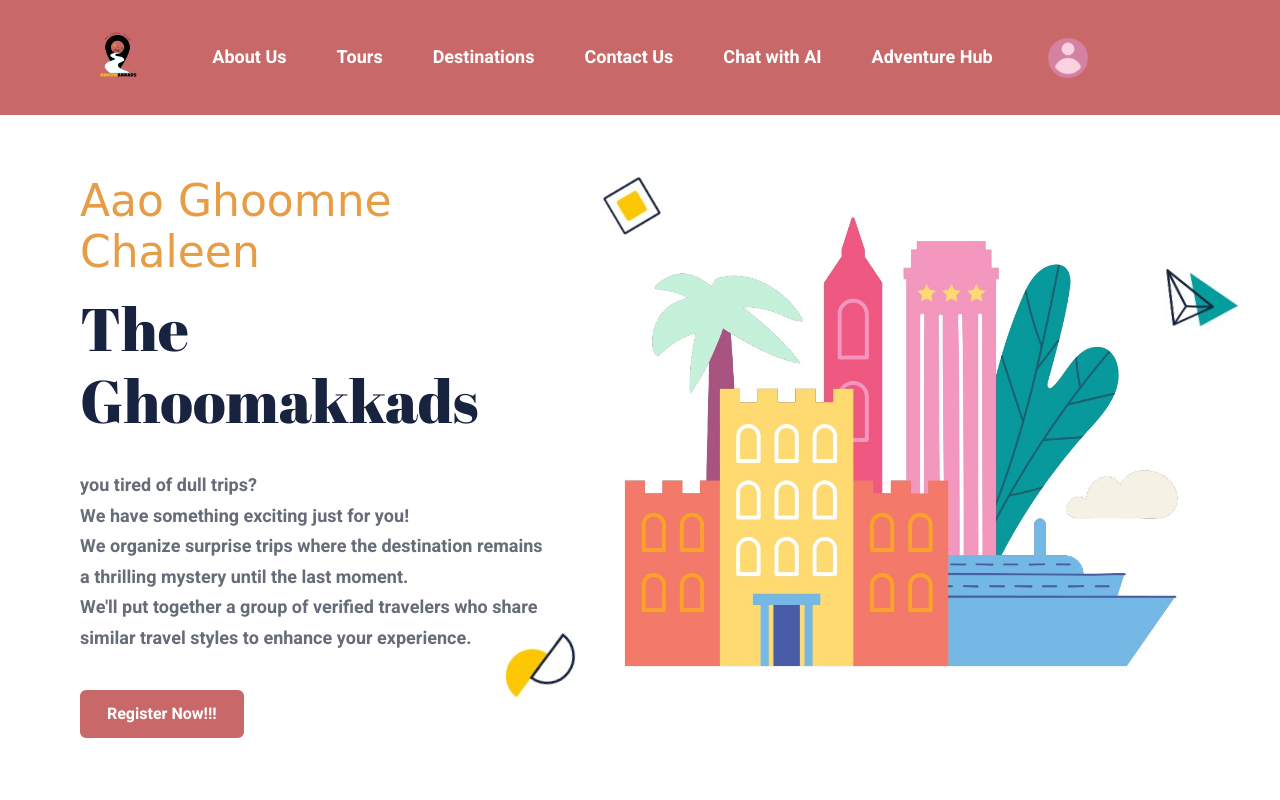
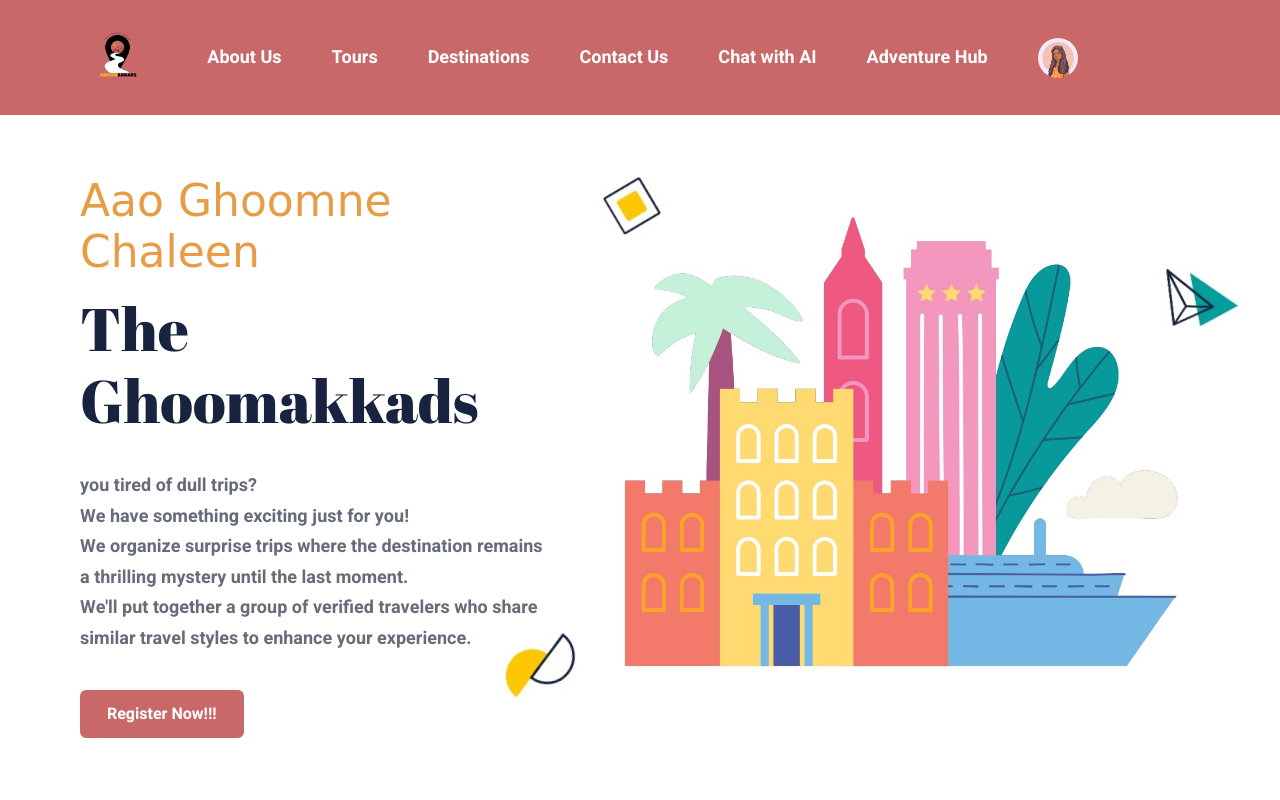
Before and after one commit to cooldkt143/Ghoomakkads, a plain HTML site: page home.html in a window 1280 px wide. Shown: the top 800 px of the page. Drawn offline with nearby package versions, Linux system fonts and the light colour scheme; a web font is replaced by a local one.

Commit message:
editng pages

```diff
--- a/home.css
+++ b/home.css
@@ -399,8 +399,11 @@
     display: none;
   }
 
-  .profile_logo{
-    background: transparent;
+  .profile_logo img{
+    width: 40px;
+    height: 40px;
+    border-radius: 50%;
+    margin-right: 20px;
   }
 
   /*-----------------------------------*\
--- a/home.html
+++ b/home.html
@@ -10,7 +10,7 @@
   <!--
     - favicon
   -->
-  <link rel="shortcut icon" href="favicon.svg" type="image/svg+xml">
+  <link rel="shortcut icon" href="shortlogo.jpg" type="image/svg+xml">
 
   <!--
     - custom css link
@@ -81,7 +81,7 @@
           </li>
 
           <li>
-            <a onclick="openProfile()" class="profile_logo hide"><img src="profilelogo.jpeg" width="50" height="50"></a>
+            <a onclick="openProfile()" class="profile_logo hide"><img src="host1.jpg" alt="Profile Picture" width="50" height="50"></a>
           </li>
 
           <li>
```
Also changed, not shown: AboutUs.html (+1 -0 lines), ContactUs.html (+1 -0 lines), PiggyBank.html (+1 -0 lines), Profile.html (+1 -0 lines), Register.html (+1 -0 lines), SignIn.html (+1 -0 lines), SignUp.html (+1 -0 lines), adventurehub.html (+1 -0 lines), chat.html (+1 -0 lines), chatAi.html (+2 -1 lines), destination.html (+1 -0 lines), index.html (+1 -0 lines), tourpage.html (+1 -0 lines), travelhostcommunity.html (+1 -0 lines), 1 more files.
